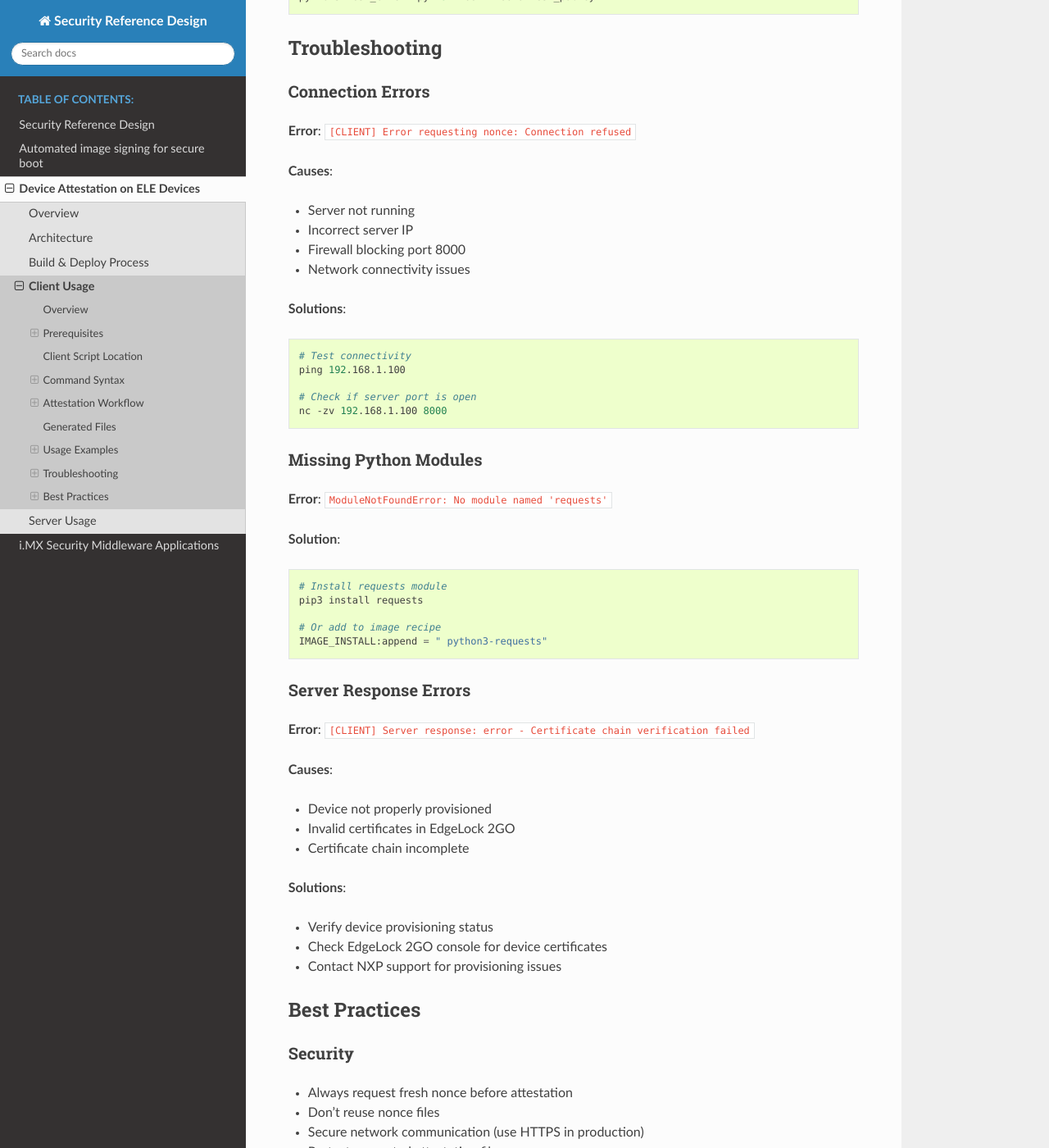
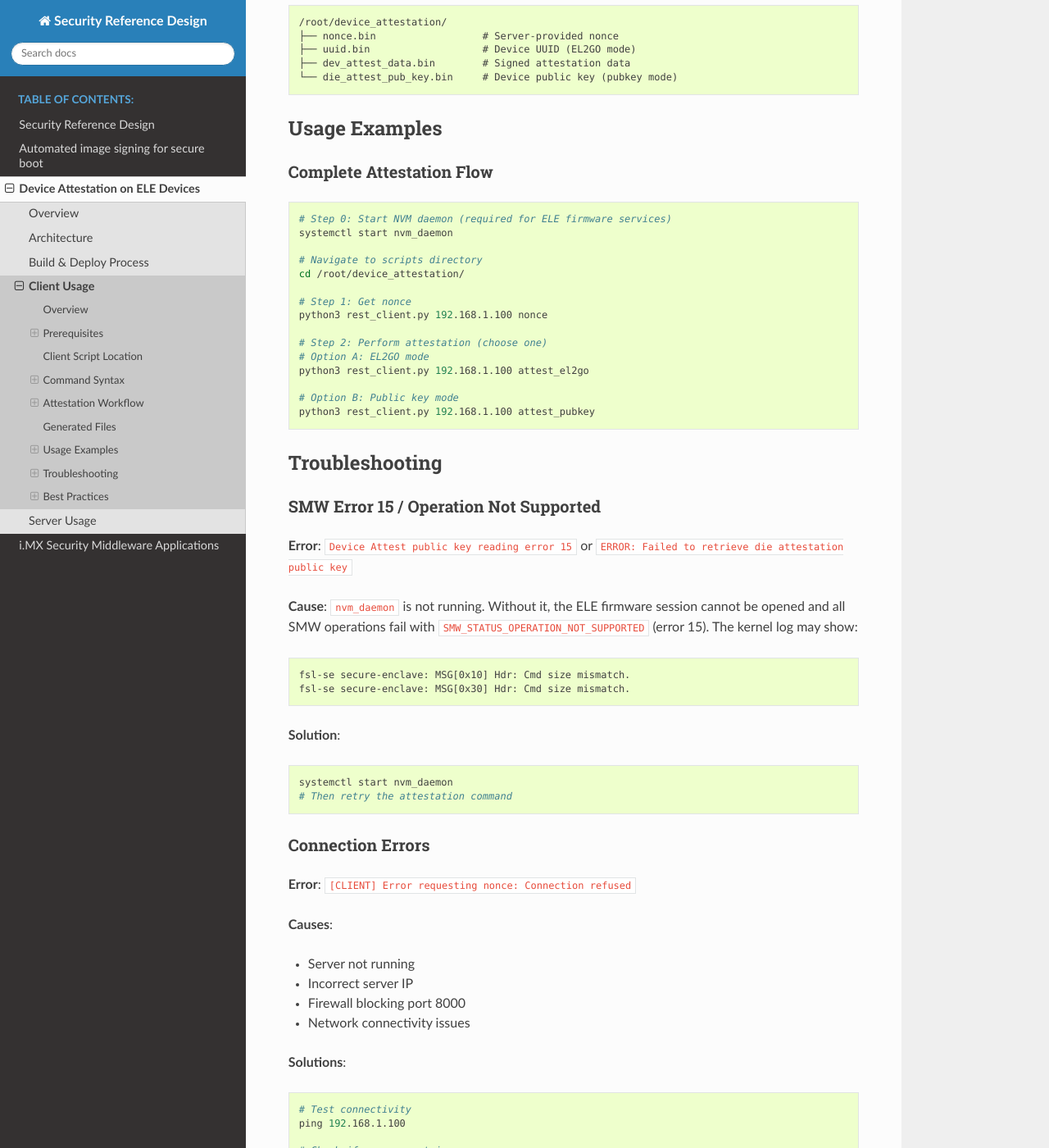
Before and after one commit to nxp-imx-support/meta-nxp-security-reference-design, a Sphinx documentation site: the page built from Documentation/source/doc_device_attest/client-usage.rst, in a window 1280 px wide and 1400 px high, scrolled down 2866 px. Shown: the whole window at 82% size. Built offline with Sphinx 7.4.7 and the Read the Docs theme 3.1.0, drawn with Linux system fonts in a browser that asks for light colours; some of the changed text lies outside the part shown.

Commit message:
Add nvm_daemon as requirement to run attestation scripts
Signed-off-by: Utkarsh Gupta <utkarsh.gupta@nxp.com>

```diff
--- a/Documentation/source/doc_device_attest/client-usage.rst
+++ b/Documentation/source/doc_device_attest/client-usage.rst
@@ -14,6 +14,7 @@
 On the Device
 ^^^^^^^^^^^^^
 
+* ``nvm_daemon`` running (from ``imx-secure-enclave`` package) — required for ELE firmware services
 * ``imx-smw-app`` installed and in PATH
 * ``python3`` with ``requests`` module
 * Network connectivity to attestation server
@@ -42,6 +43,26 @@
 
 Attestation Workflow
 --------------------
+
+Step 0: Start NVM Daemon
+^^^^^^^^^^^^^^^^^^^^^^^^
+
+Before running any attestation commands, ensure ``nvm_daemon`` is running on the device. This process manages non-volatile memory for the ELE firmware and must be active for SMW operations to succeed.
+
+.. code-block:: bash
+
+   systemctl start nvm_daemon
+
+To verify it is running:
+
+.. code-block:: bash
+
+   systemctl status nvm_daemon
+
+.. note::
+
+   To start it automatically on every boot, add it to ``/etc/rc.local`` or create a systemd
+   service unit.
 
 Step 1: Request Nonce
 ^^^^^^^^^^^^^^^^^^^^^
@@ -130,6 +151,9 @@
 
 .. code-block:: bash
 
+   # Step 0: Start NVM daemon (required for ELE firmware services)
+   systemctl start nvm_daemon
+
    # Navigate to scripts directory
    cd /root/device_attestation/
 
@@ -145,6 +169,25 @@
 
 Troubleshooting
 ---------------
+
+SMW Error 15 / Operation Not Supported
+^^^^^^^^^^^^^^^^^^^^^^^^^^^^^^^^^^^^^^^
+
+**Error**: ``Device Attest public key reading error 15`` or ``ERROR: Failed to retrieve die attestation public key``
+
+**Cause**: ``nvm_daemon`` is not running. Without it, the ELE firmware session cannot be opened and all SMW operations fail with ``SMW_STATUS_OPERATION_NOT_SUPPORTED`` (error 15). The kernel log may show:
+
+.. code-block:: text
+
+   fsl-se secure-enclave: MSG[0x10] Hdr: Cmd size mismatch.
+   fsl-se secure-enclave: MSG[0x30] Hdr: Cmd size mismatch.
+
+**Solution**:
+
+.. code-block:: bash
+
+   systemctl start nvm_daemon
+   # Then retry the attestation command
 
 Connection Errors
 ^^^^^^^^^^^^^^^^^
```
Also changed, not shown: Documentation/source/doc_device_attest/building.rst (+11 -0 lines), 1 other file.
